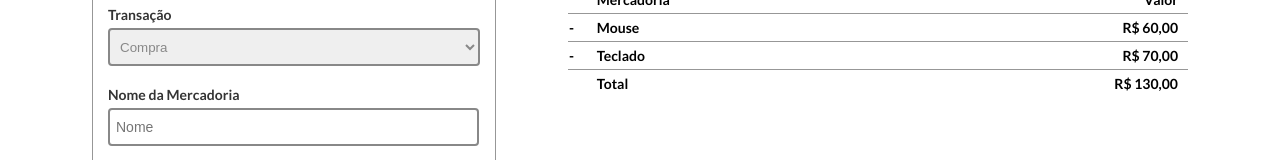
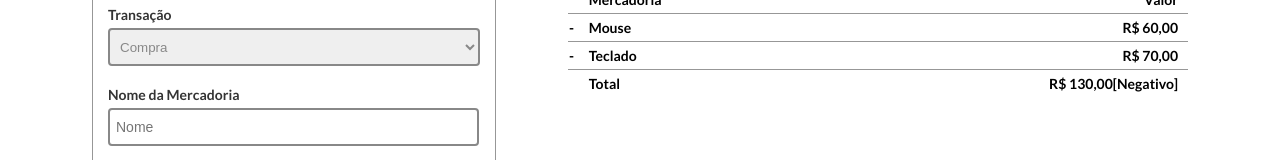
Before and after one commit to DaxDB/FinanceSPA, a plain HTML site: page index.html in a window 1280 px wide. Shown: the part 202-362 px from the top of the page. Drawn offline with Linux system fonts and the light colour scheme.

Commit message:
Update index.html

```diff
--- a/index.html
+++ b/index.html
@@ -89,7 +89,7 @@
                     <tr>
                         <td style="border-bottom: none ;"></td>
                         <td style="border-bottom: none; font-weight: bold;">Total</td>
-                        <td style="text-align: end; border-bottom: none; padding-right: 10px; font-weight: bold;">R$ 130,00</td>
+                        <td style="text-align: end; border-bottom: none; padding-right: 10px; font-weight: bold;">R$ 130,00[Negativo]</td>
                     </tr>
                 </table>
             </div>
```
